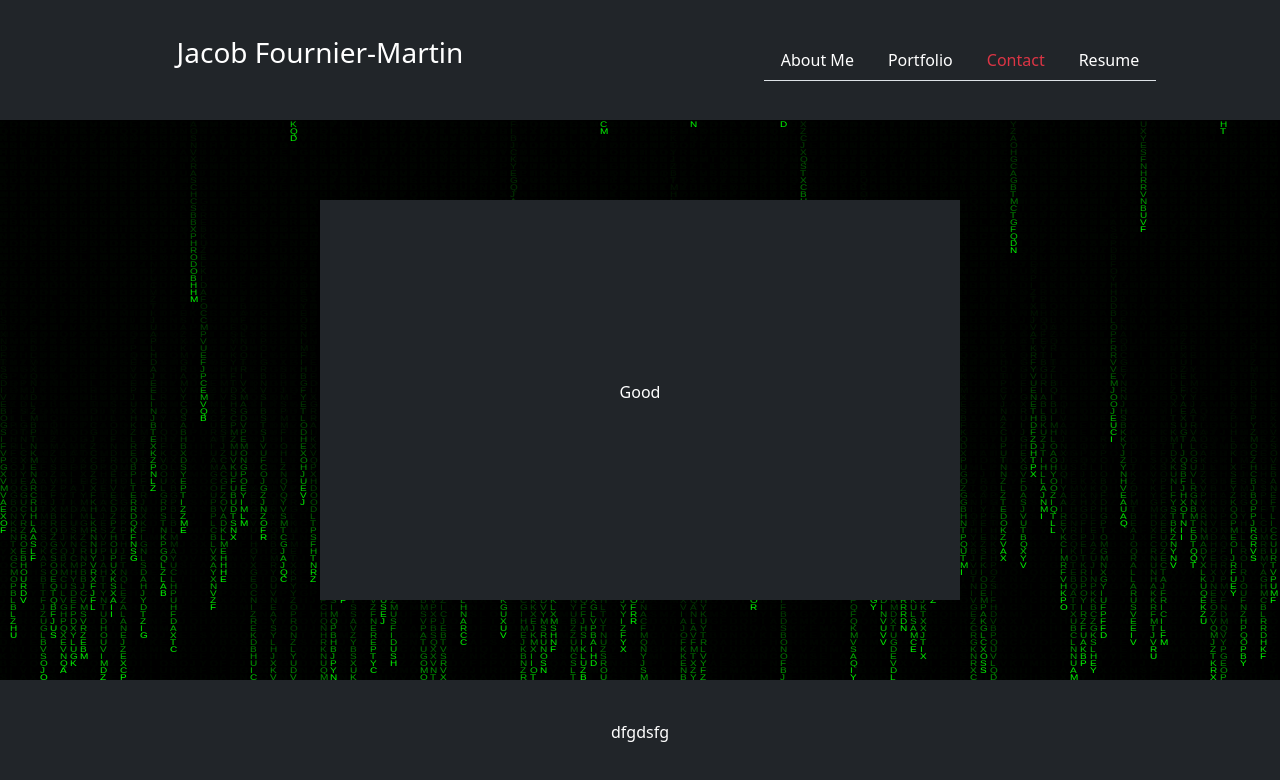
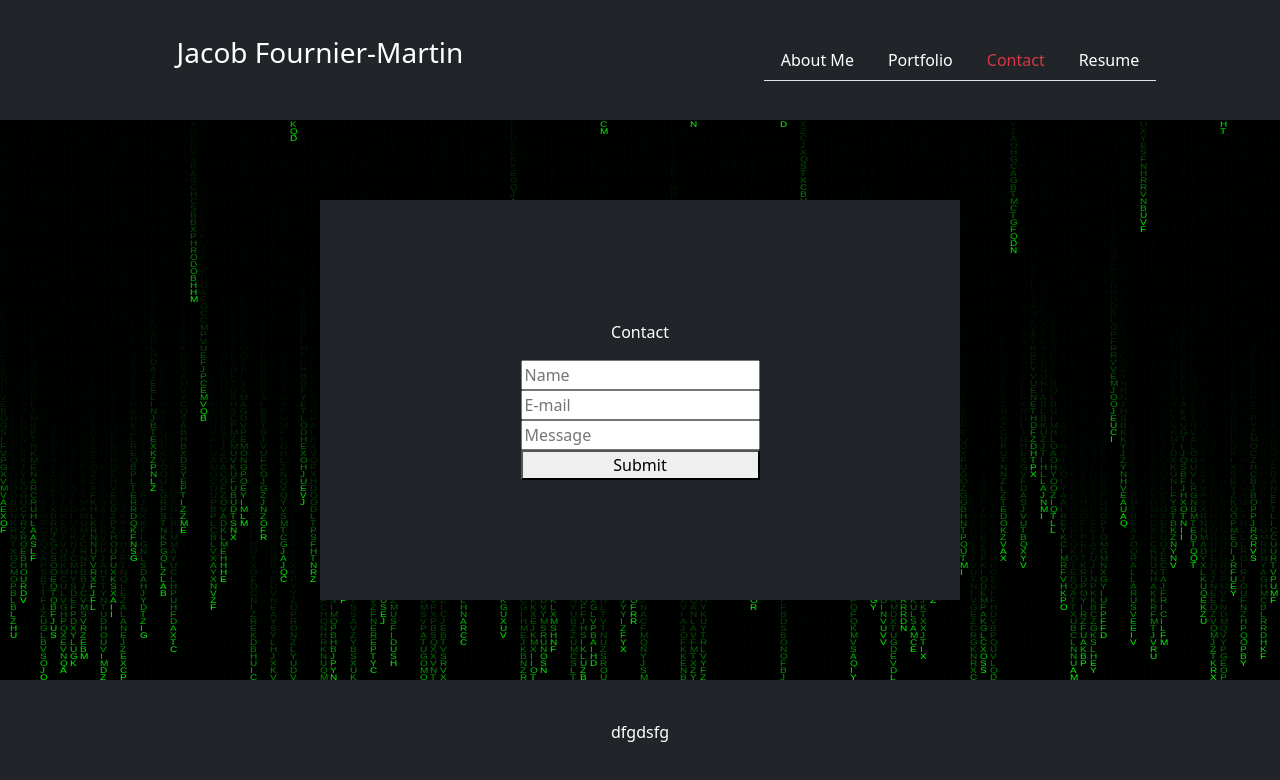
Before and after one commit to Jake66Martin/updated-portfolio, a React (Vite) app: page /Contact in a window 1280 px wide. Shown: the top 780 px of the page. Built offline with nearby package versions, Linux system fonts and the light colour scheme.

Commit message:
working on contact page

```diff
--- a/src/pages/Contact.jsx
+++ b/src/pages/Contact.jsx
@@ -2,8 +2,35 @@ import '../App.css'
 
 export default function Contact() {
   return (
-    <div className="d-flex justify-content-center align-items-center text-white position-absolute bg-dark w-50 h-50 top-25 left-25">
-      <p>Good</p>
+    <div className="d-flex flex-column justify-content-center align-items-center text-white position-absolute bg-dark w-50 h-50 top-25 left-25">
+      <p>Contact</p>
+      <form className="form d-flex flex-column" onSubmit=''>
+        <input
+          value=''
+          name="name"
+          onChange=''
+          type="text"
+          placeholder="Name"
+        />
+        <input
+          value=''
+          name="email"
+          onChange=''
+          type="text"
+          placeholder="E-mail"
+        />
+        <input
+          value=''
+          name="message"
+          onChange=''
+          type="text"
+          placeholder="Message"
+        />
+        <button type="submit">
+          Submit
+        </button>
+      </form>
     </div>
+
   );
 }
```
